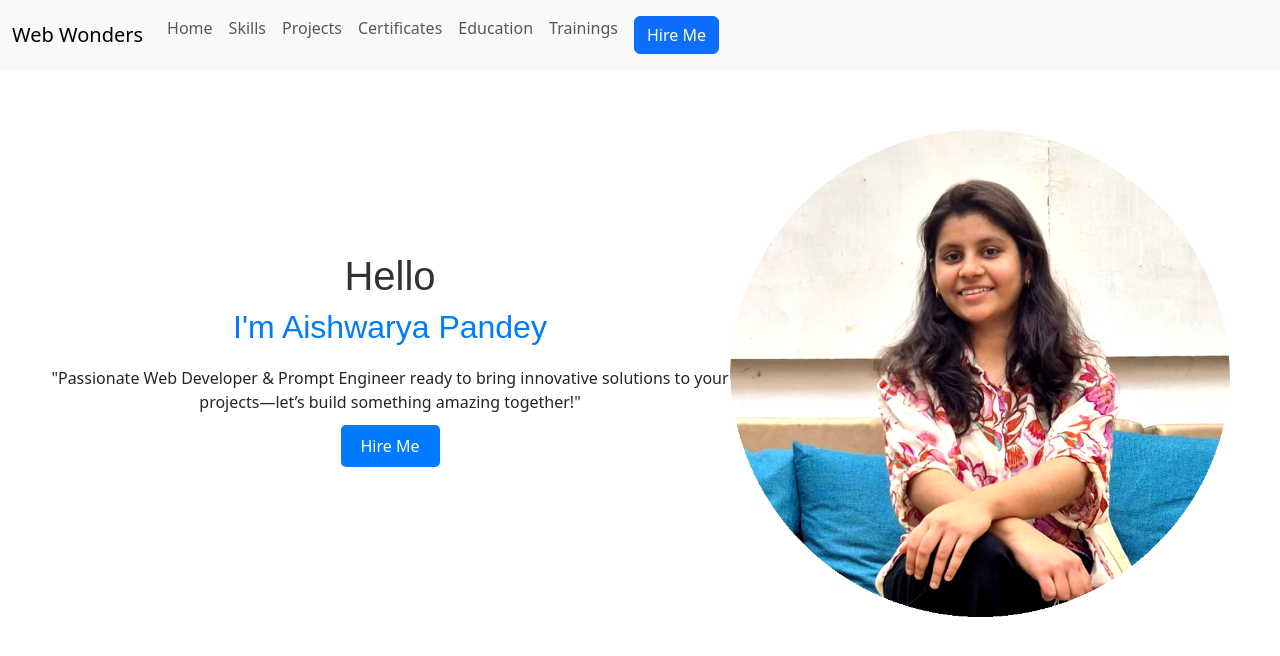
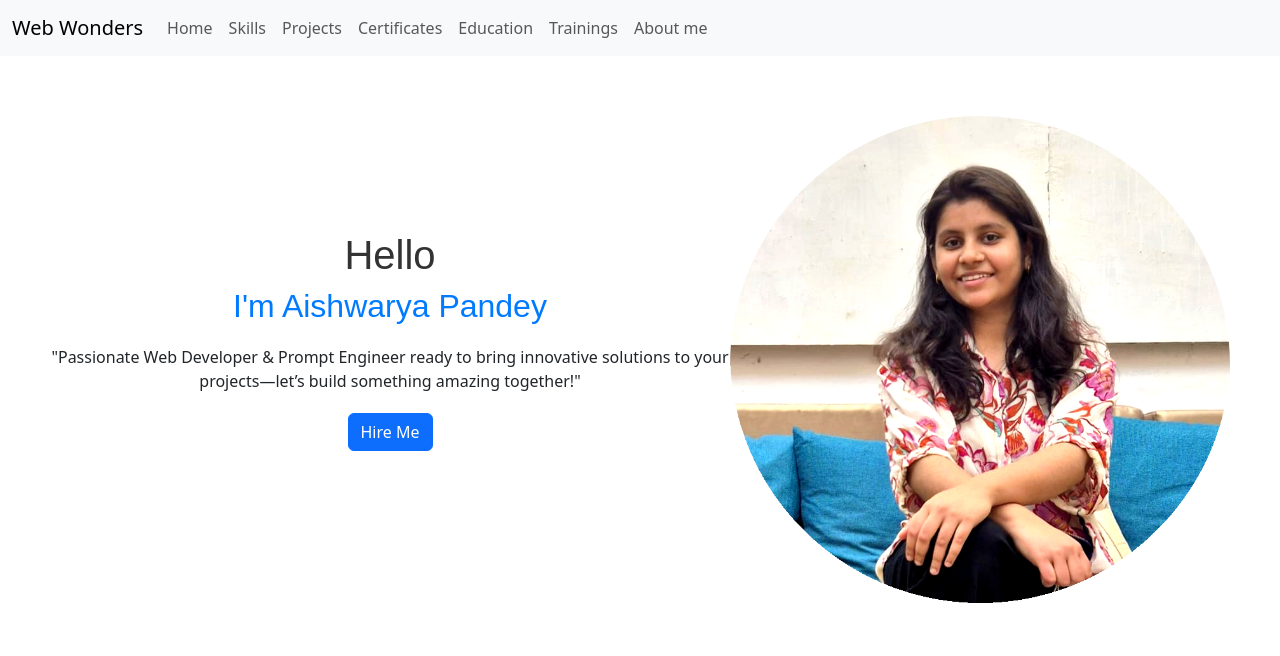
Before and after one commit to AishwaryaPandey987/My-Portfolio, a React (Create React App) app: page /#/ in a window 1280 px wide. Shown: the top 656 px of the page. Built offline with nearby package versions, Linux system fonts and the light colour scheme.

Commit message:
update Link

```diff
--- a/src/App.js
+++ b/src/App.js
@@ -71,7 +71,7 @@ const App = () => {
                 </li>
                 <li className="nav-item">
                   <Link className="nav-link" to="/aboutme">
-                    <button className="btn btn-primary">Hire Me</button>
+                   About me
                   </Link>
                 </li>
               </ul>
--- a/src/LandingPage.js
+++ b/src/LandingPage.js
@@ -13,9 +13,9 @@ const LandingPage = () => {
         "Passionate Web Developer & Prompt Engineer ready to bring
         innovative solutions to your projects—let’s build something amazing together!"
         </p>
-        <a href="/Aboutme" className="hire-me-btn" >
-  Hire Me
-</a>
+        <Link className="nav-link" to="/aboutme">
+                    <button className="btn btn-primary">Hire Me</button>
+                  </Link>
       </div>
       <div className="image-container">
         <img
```
